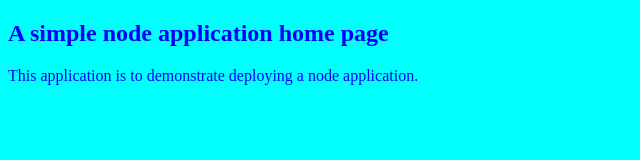
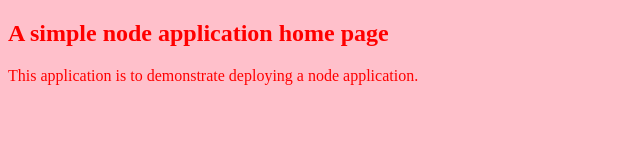
Before and after one commit to essjcee/node_sjc, a website: page index.html in a window 1280 px wide. Shown: the whole page, without its empty margins (0-640 px from the left). Drawn offline with Linux system fonts and the light colour scheme.

Commit message:
Pink now

```diff
--- a/index.html
+++ b/index.html
@@ -1,8 +1,8 @@
 <!DOCTYPE html>
 <html>
 <head><title>Basic Node App</title></head>
-<body style="background-color:aqua">
-  <h2 style="color:blue" >A simple node application home page</h2>
-  <p style="color:blue">This application is to demonstrate deploying a node application.</p>
+<body style="background-color:pink">
+  <h2 style="color:red" >A simple node application home page</h2>
+  <p style="color:red">This application is to demonstrate deploying a node application.</p>
 </body>
 </html>
```
